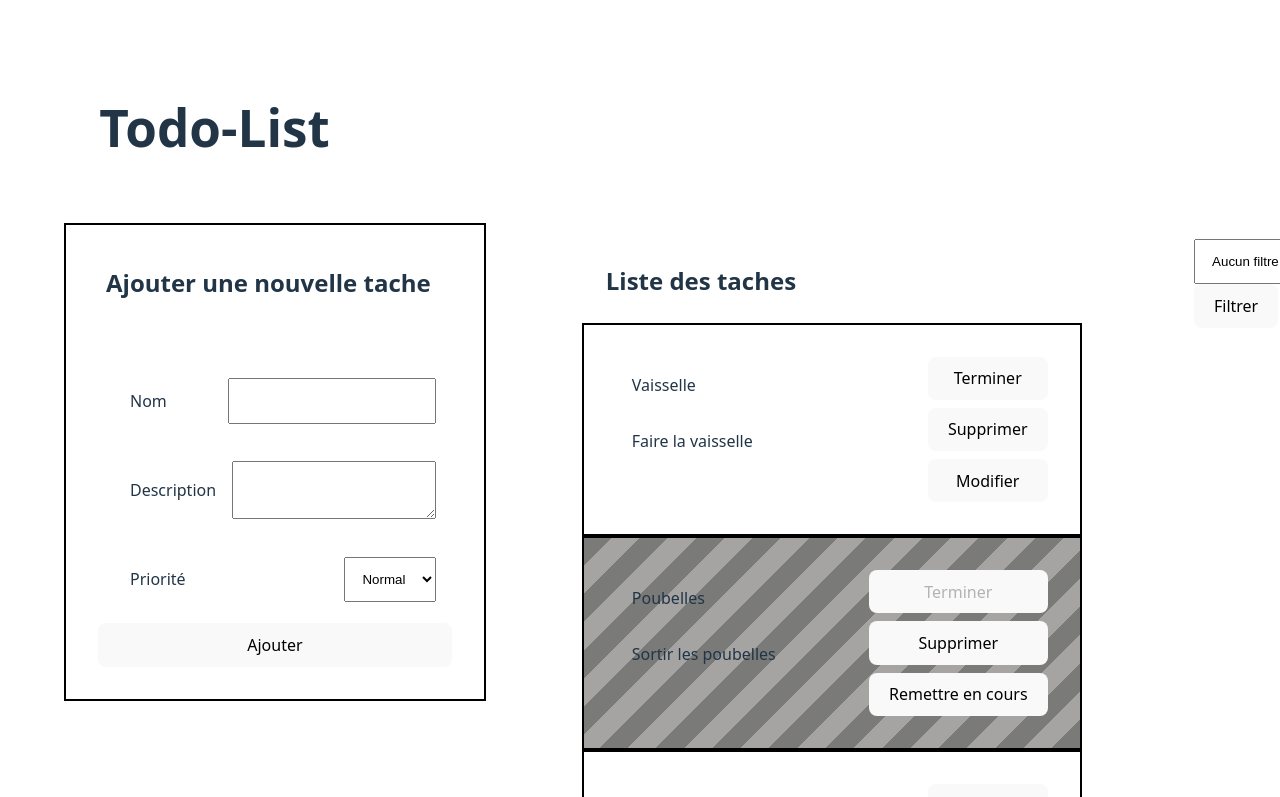
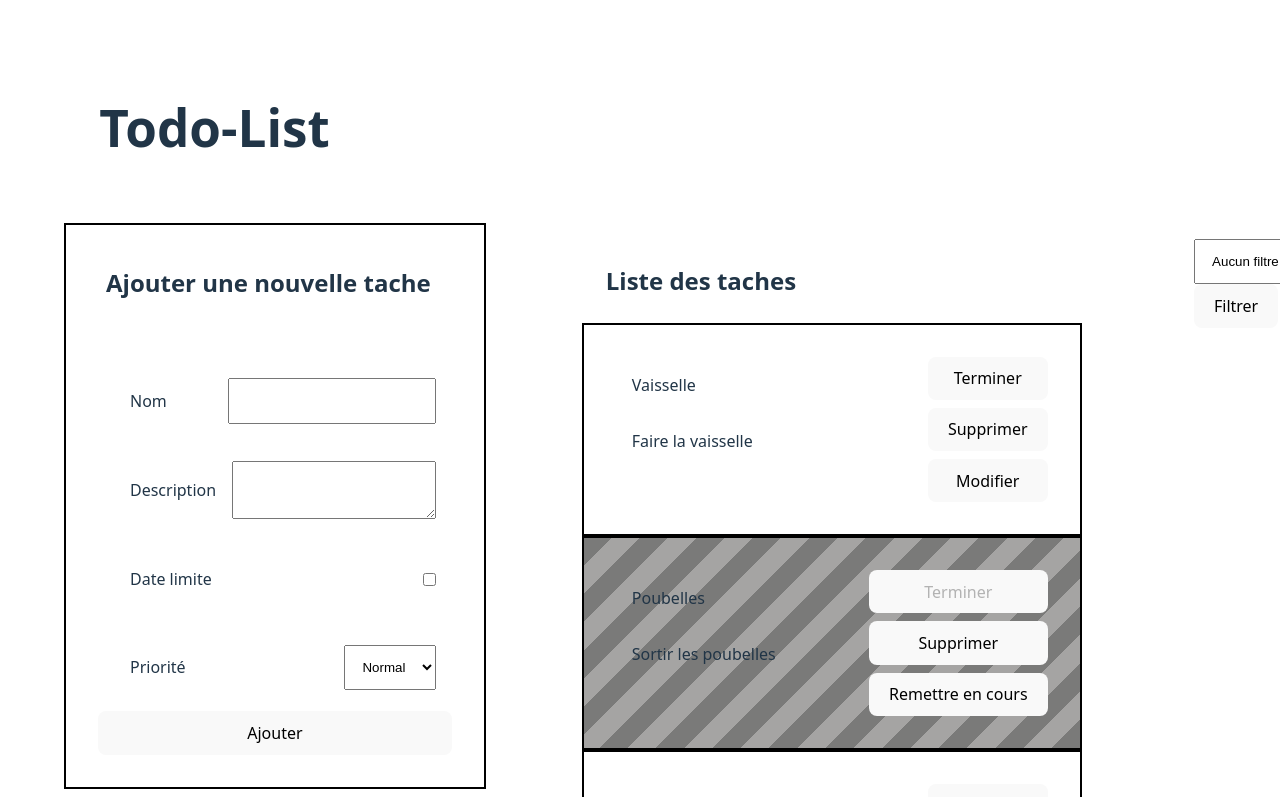
Before and after one commit to Davit-Ners/Todo-List-React, a React (Vite) app: page / in a window 1280 px wide. Shown: the top 797 px of the page. Built offline with nearby package versions, Linux system fonts and the light colour scheme.

Commit message:
Add limit date wheen add new task -> OK

```diff
--- a/src/components/task/task.jsx
+++ b/src/components/task/task.jsx
@@ -7,7 +7,10 @@
 
     const formateCreateDate = new Date(parseInt(createdAt));
     const formatLimitDate = dateLimit && new Date(parseInt(dateLimit));
-    console.log(dateLimit);
+
+    if (formatLimitDate && formatLimitDate < new Date()) {
+        failed = true;
+    }
 
     const handleDelete = () => {
         onDelete(id)
--- a/src/components/task/task.module.css
+++ b/src/components/task/task.module.css
@@ -18,12 +18,19 @@
         #7a7a79 0px,
         #7a7a79 20px,
         #a5a4a3 20px,
-        #a5a4a3 40px
-);
-
-
+        #a5a4a3 40px);
 }
 
 .urgent {
     color: red;
 }
+
+.failed {
+    background: repeating-linear-gradient(
+        -45deg,
+        #d80606 0px,
+        #7a7a79 20px,
+        #d80606 20px,
+        #a5a4a3 40px
+    );
+}
--- a/src/components/todo-form/todo-form.jsx
+++ b/src/components/todo-form/todo-form.jsx
@@ -8,7 +8,9 @@
     const [ name, setName ] = useState('');
     const [ desc, setDesc ] = useState('');
     const [ priority, setPriority ] = useState('mid');
+    const [ limitDate, setLimitDate ] = useState(new Date().toISOString());
     const [ must, setMust ] = useState(false);
+    const [ hasLimitDate, setHasLimitDate ] = useState(false);
 
     useEffect(() => {
         if (modify) {
@@ -23,11 +25,12 @@
             setMust(true);
             return;
         }
+        const createdAt = new Date().getTime();
         setMust(false);
         setName('');
         setPriority('mid');
         setDesc('');
-        onAction(id, name, desc, priority, modify);
+        onAction(id, name, desc, priority, modify, createdAt, limitDate, hasLimitDate);
     }
 
     return (
@@ -46,6 +49,12 @@
                 </div>
 
                 <div className={style['input-container']}>
+                    <label htmlFor={inputId + '-date'}>Date limite</label>
+                    <input type="checkbox" value={hasLimitDate} onChange={() => setHasLimitDate(!hasLimitDate)} id="" />
+                    {hasLimitDate && <input type="datetime-local" id="" value={limitDate} onChange={(e => setLimitDate(e.target.value))}/>}
+                </div>
+
+                <div className={style['input-container']}>
                     <label htmlFor={inputId + '-priority'}>Priorité</label>
                     <select id={inputId + '-priority'} value={priority} onChange={(e) => setPriority(e.target.value)}>
                         <option value="low">Basse</option>
--- a/src/containers/todo-list/todo-list.jsx
+++ b/src/containers/todo-list/todo-list.jsx
@@ -13,7 +13,7 @@
     const [ modify, setModify ] = useState(false);
     const [ modifiedTask, setModifiedTask ] = useState({newId: '', newName: '', newDesc: '', newPriority: 'mid'});
 
-    const onSubmit = (id, name, desc, priority, modify) => {
+    const onSubmit = (id, name, desc, priority, modify, createdAt, limitDate, hasLimitDate) => {
         if (modify) {
             setData((value) =>
                 value.map(t =>
@@ -25,8 +25,8 @@
             setModify(false);
             return;
         }
-        setTaskId(lastTaskId + 1);
-        setData(val => [...val, { id: lastTaskId + 1, name, desc, priority, done: false }]);
+        setTaskId((id) => id + 1);
+        setData(val => [...val, { id: lastTaskId + 1, name, desc, priority, done: false, createdAt, dateLimit: hasLimitDate ? new Date(limitDate).getTime() : "" }]);
     }
 
     const onDelete = (id) => {
--- a/src/data/todo.json
+++ b/src/data/todo.json
@@ -28,5 +28,5 @@
             "dateLimit": "1742428800000"
         }
     ],
-    "lastId": 2
+    "lastId": 3
 }
```
